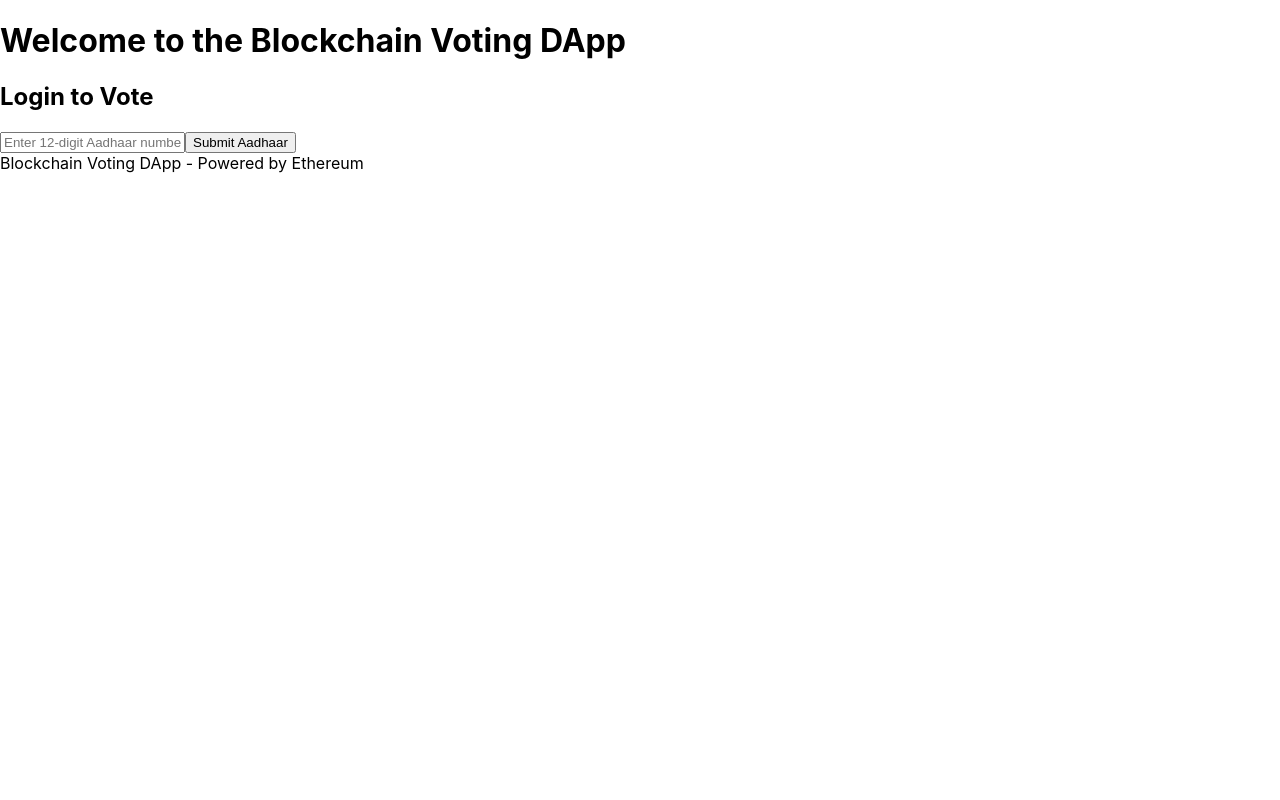
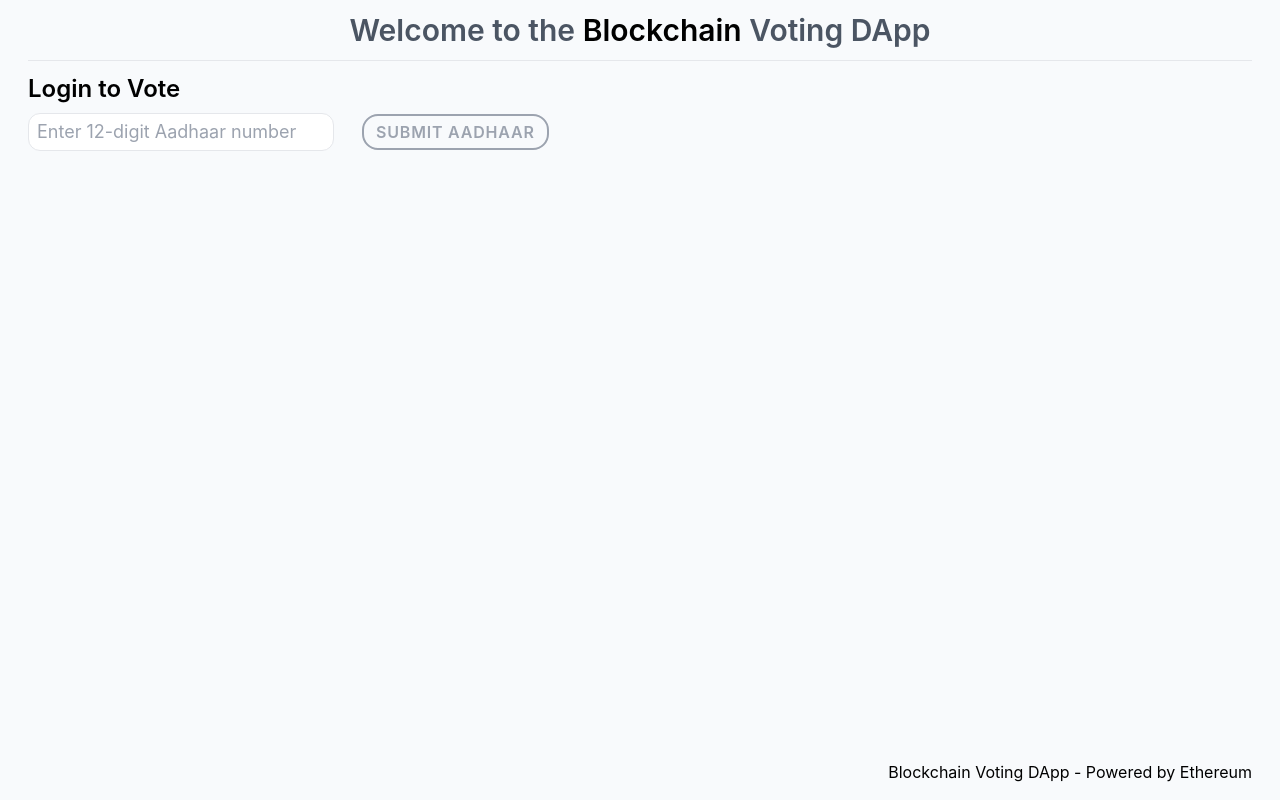
Before and after one commit to therealdhruvgarg/Digital-Voting, a React (Create React App) app in the folder voting-dapp/: page / in a window 1280 px wide. Built offline with nearby package versions, Linux system fonts and the light colour scheme.

Commit message:
added css

```diff
--- a/voting-dapp/src/App.js
+++ b/voting-dapp/src/App.js
@@ -1,12 +1,13 @@
 import React from "react";
 import Login from "./components/Login";
+import './index.css'
 
 function App() {
   return (
-    <div className="App">
-      <h1>Welcome to the Blockchain Voting DApp</h1>
+    <div className="App px-7 bg-slate-50 h-screen">
+      <h1 className="text-gray-600 font-semibold border-b border-gray-200 text-3xl text-center py-3 ">Welcome to the <span className="text-black">Blockchain</span>  Voting DApp</h1>
       <Login />
-      <footer>Blockchain Voting DApp - Powered by Ethereum</footer>
+      <footer className="absolute bottom-0 right-0 mr-7 mb-4">Blockchain Voting DApp - Powered by Ethereum</footer>
     </div>
   );
 }
--- a/voting-dapp/src/components/Login.js
+++ b/voting-dapp/src/components/Login.js
@@ -2,6 +2,7 @@
 import { mockDatabase } from "../mockData/mockDatabase";
 import { generateOTP, verifyOTP } from "../utils/otp";
 import VotingComponent from "./VotingComponent";
+import '../index.css'
 
 const Login = () => {
   const [aadhaar, setAadhaar] = useState("");
@@ -40,30 +41,32 @@
 
   return (
     <div>
-      <h2>Login to Vote</h2>
+      <h2 className="text-2xl font-semibold  w-fit mt-3">Login to Vote</h2>
       {!otpSent ? (
-        <>
+        <div className="my-2">
           <input
             type="text"
             placeholder="Enter 12-digit Aadhaar number"
             value={aadhaar}
             onChange={(e) => setAadhaar(e.target.value)}
+            className="mr-5 border rounded-xl px-2 py-1 text-lg"
           />
-          <button onClick={handleAadhaarSubmit}>Submit Aadhaar</button>
-          {error && <p>{error}</p>}
-        </>
+          <button className="rounded-2xl py-1 px-3 uppercase font-semibold cursor-pointer tracking-wider text-gray-400 border-gray-400 md:border-2 ml-2 hover:bg-gray-400 hover:text-white transition ease-out duration-500" onClick={handleAadhaarSubmit}>Submit Aadhaar</button>
+          {error && <p className="text-red-400 text-lg">{error}</p>}
+        </div>
       ) : (
-        <>
-          <p>OTP sent to mobile: {mobile}</p>
+        <div>
+          <p className="text-lg py-2 text-gray-600">OTP sent to mobile: {mobile}</p>
           <input
             type="text"
             placeholder="Enter OTP"
             value={otp}
             onChange={(e) => setOtp(e.target.value)}
+            className="mr-5 border rounded-2xl py-1 px-3"
           />
-          <button onClick={handleOtpSubmit}>Submit OTP</button>
-          {error && <p>{error}</p>}
-        </>
+          <button className="rounded-2xl py-1 px-3 uppercase font-semibold cursor-pointer tracking-wider text-gray-400 border-gray-400 md:border-2 ml-2 hover:bg-gray-400 hover:text-white transition ease-out duration-500" onClick={handleOtpSubmit}>Submit OTP</button>
+          {error && <p className="text-lg text-red-400 py-2">{error}</p>}
+        </div>
       )}
     </div>
   );
--- a/voting-dapp/src/components/VotingComponent.js
+++ b/voting-dapp/src/components/VotingComponent.js
@@ -1,6 +1,7 @@
 import React, { useState, useEffect } from "react";
 import web3 from "../web3";
 import Voting from "../contracts/Voting.json";
+import '../index.css'
 
 const VotingComponent = () => {
   const [account, setAccount] = useState(null);
@@ -76,10 +77,10 @@
 
   return (
     <div>
-      <h1>Blockchain Voting DApp</h1>
-      <p>Account: {account ? account : "Please connect MetaMask to vote"}</p>
+      <h1 className="text-2xl font-semibold  w-fit mt-3" >Blockchain Voting DApp</h1>
+      <p className="text-lg pt-2 text-gray-600">Account: {account ? account : "Please connect MetaMask to vote"}</p>
 
-      <h2>Candidates</h2>
+      <h2 className="text-lg py-2 text-gray-800">Candidates</h2>
       <ul>
         {candidates.map(candidate => (
           <li key={candidate.id}>
@@ -88,18 +89,19 @@
         ))}
       </ul>
 
-      <h2>Total Votes Cast: {totalVotes}</h2>
+      {/* <h2>Total Votes Cast: {totalVotes}</h2> */}
 
       {account && (
         <>
-          <h2>Vote for a Candidate</h2>
+          <h2 className="text-lg py-2 text-gray-600">Vote for a Candidate</h2>
           <input
             type="text"
             value={candidateId}
             onChange={e => setCandidateId(e.target.value)}
             placeholder="Enter Candidate ID"
+            className="mr-5 border rounded-xl px-2 py-1 text-lg"
           />
-          <button onClick={voteForCandidate} disabled={voted}>
+          <button className="rounded-2xl py-1 px-3 uppercase font-semibold cursor-pointer tracking-wider text-gray-400 border-gray-400 md:border-2 ml-2 hover:bg-gray-400 hover:text-white transition ease-out duration-500" onClick={voteForCandidate} disabled={voted}>
             {voted ? "You have already voted" : "Vote"}
           </button>
         </>
--- a/voting-dapp/src/index.css
+++ b/voting-dapp/src/index.css
@@ -1,3 +1,7 @@
+@tailwind base;
+@tailwind components;
+@tailwind utilities;
+
 body {
   margin: 0;
   font-family: -apple-system, BlinkMacSystemFont, 'Segoe UI', 'Roboto', 'Oxygen',
```
